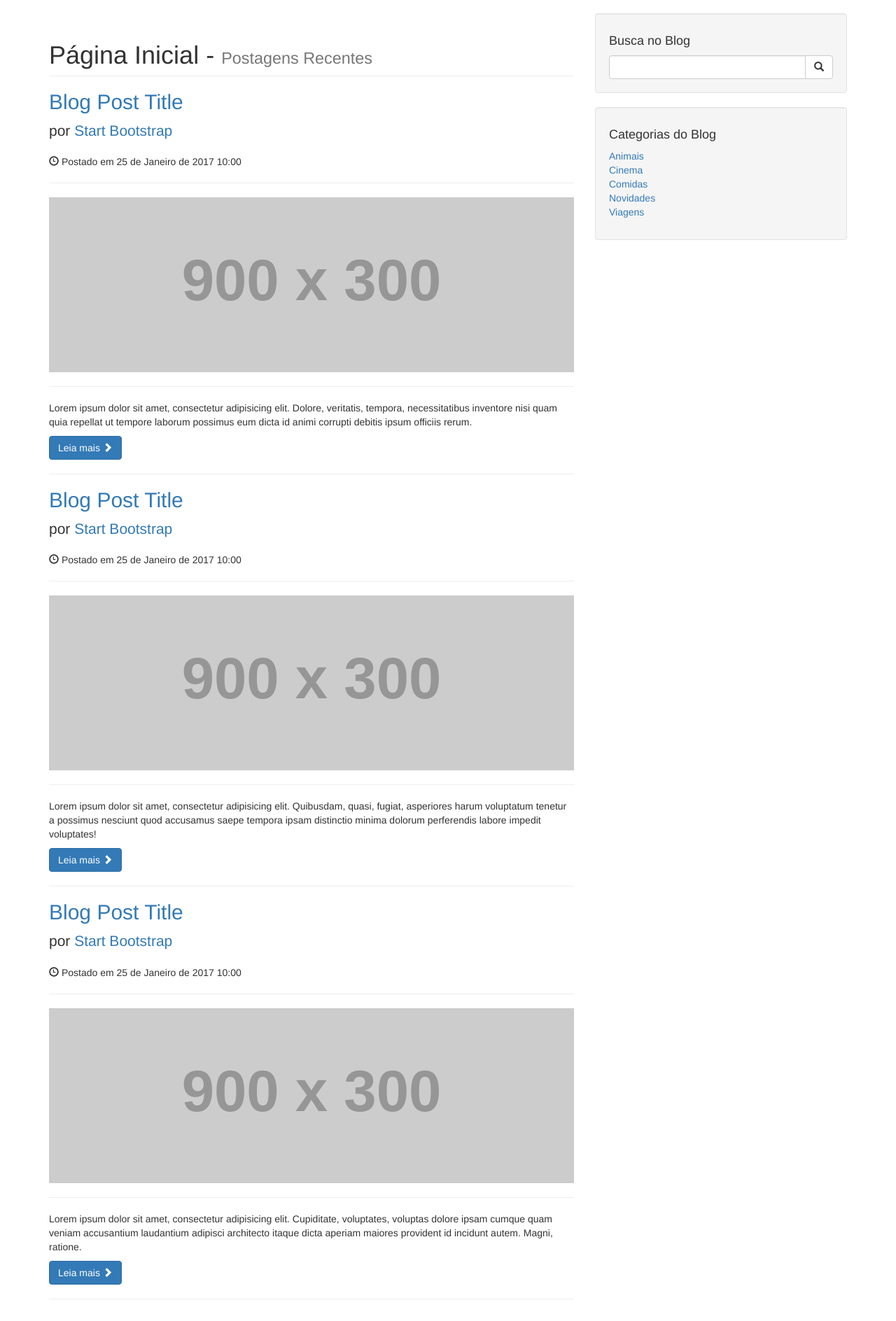
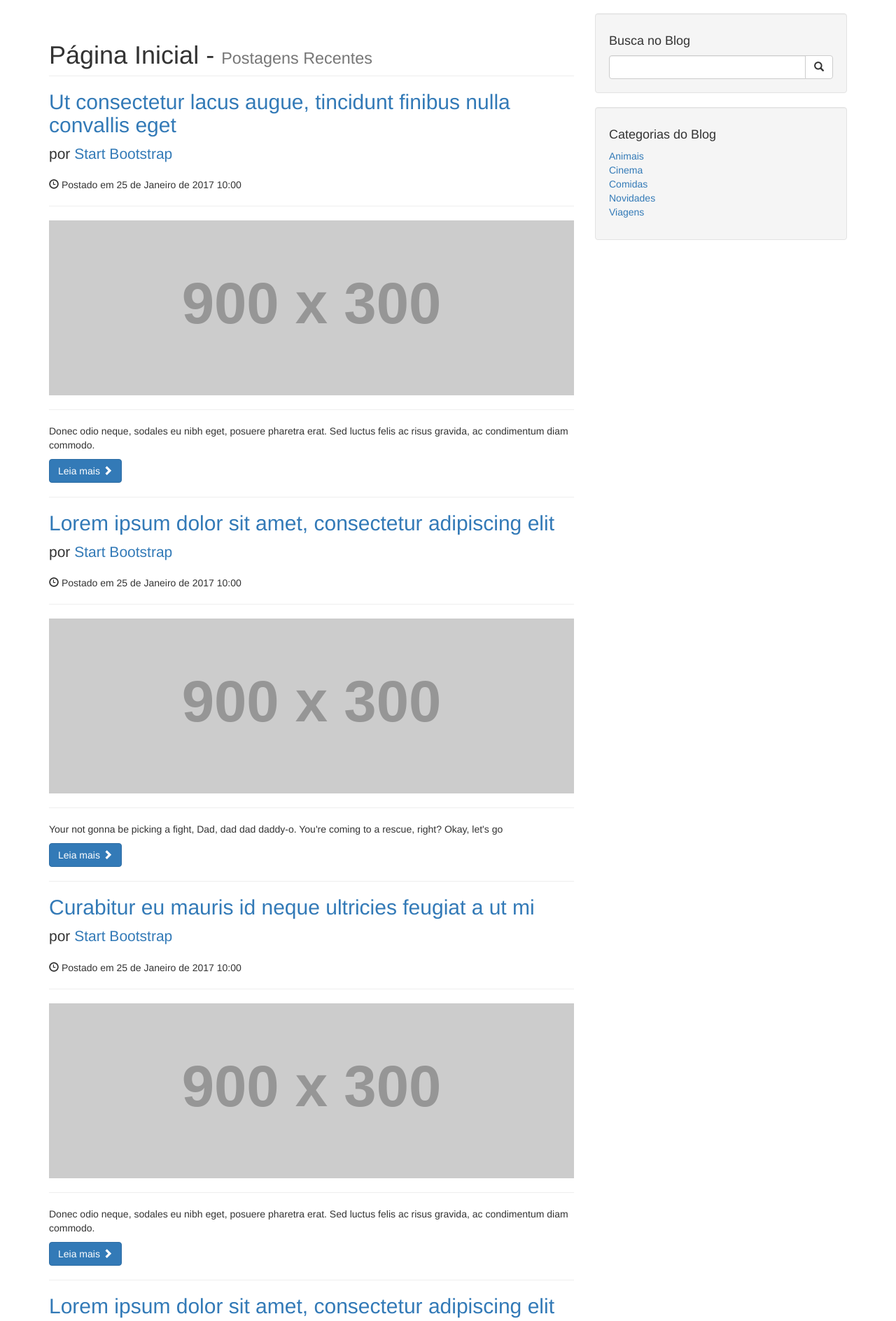
Before and after one commit to josemalcher/UDEMY-Programando-com-o-Framework-PHP-Codeigniter-3, a CodeIgniter app: page /workspace-criando-aplicacoes-web-com-o-framework-php-codeigniter-3/ in a window 1280 px wide. Shown: the part 51-1939 px from the top of the page at 70% size. Run offline with CodeIgniter, Linux system fonts and the light colour scheme; data comes from the database, SQL or seed files in the repository; grey boxes labelled with a size stand in for pictures from a placeholder-image service; some libraries are stand-ins or nearby versions.

Commit message:
19. Criando a área de destaque de publicações na Home de nosso Blog - Criação do Model de postagem. - Adição da dados no controller Home para apresentar as informações de destaque. - Adição do laço de postagem na view home.

```diff
--- a/application/controllers/Home.php
+++ b/application/controllers/Home.php
@@ -13,6 +13,9 @@ class Home extends CI_Controller
     {
         $dados['categorias'] = $this->categorias;
 
+        $this->load->model('publicacoes_model','modelpublicacoes');
+        $dados['postagem'] = $this->modelpublicacoes->destaques_home();
+
         $this->load->view('frontend/template/html-header', $dados);
         $this->load->view('frontend/template/header');
         $this->load->view('frontend/home');
--- /dev/null
+++ b/application/models/Publicacoes_model.php
@@ -0,0 +1,25 @@
+<?php defined('BASEPATH') OR exit('No direct script access allowed');
+
+class Publicacoes_model extends CI_Model {
+
+    public $id;
+    public $categoria;
+    public $titulo;
+    public $subtitulo;
+    public $conteuto;
+    public $data;
+    public $img;
+    public $user;
+
+    public function __construct()
+    {
+        parent::__construct();
+    }
+
+    public function destaques_home(){
+        $this->db->limit(4);
+        $this->db->order_by('data','DESC');
+        return $this->db->get('postagens')->result();
+    }
+
+}
--- a/application/views/frontend/home.php
+++ b/application/views/frontend/home.php
@@ -1,4 +1,3 @@
-
 <!-- Page Content -->
 <div class="container">
 
@@ -12,9 +11,11 @@
                 <small>Postagens Recentes</small>
             </h1>
 
-            <!-- First Blog Post -->
+            <?php
+            foreach ($postagem as $destaque) {
+                ?>
                 <h2>
-                <a href="#">Blog Post Title</a>
+                    <a href="<?php echo base_url('postagem/' . $destaque->id . '/' . limpar($destaque->titulo)) ?>"><?php echo $destaque->titulo; ?></a>
                 </h2>
                 <p class="lead">
                     por <a href="index.php">Start Bootstrap</a>
@@ -23,41 +24,16 @@
                 <hr>
                 <img class="img-responsive" src="http://placehold.it/900x300" alt="">
                 <hr>
-            <p>Lorem ipsum dolor sit amet, consectetur adipisicing elit. Dolore, veritatis, tempora, necessitatibus inventore nisi quam quia repellat ut tempore laborum possimus eum dicta id animi corrupti debitis ipsum officiis rerum.</p>
-            <a class="btn btn-primary" href="#">Leia mais <span class="glyphicon glyphicon-chevron-right"></span></a>
+                <p><?php echo $destaque->subtitulo ?></p>
+                <a class="btn btn-primary"
+                   href="<?php echo base_url('postagem/' . $destaque->id . '/' . limpar($destaque->titulo)) ?>">Leia
+                    mais <span
+                            class="glyphicon glyphicon-chevron-right"></span></a>
 
                 <hr>
+                <?php
+            }
+            ?>
 
-            <!-- Second Blog Post -->
-            <h2>
-                <a href="#">Blog Post Title</a>
-            </h2>
-            <p class="lead">
-                por <a href="index.php">Start Bootstrap</a>
-            </p>
-            <p><span class="glyphicon glyphicon-time"></span> Postado em 25 de Janeiro de 2017 10:00</p>
-            <hr>
-            <img class="img-responsive" src="http://placehold.it/900x300" alt="">
-            <hr>
-            <p>Lorem ipsum dolor sit amet, consectetur adipisicing elit. Quibusdam, quasi, fugiat, asperiores harum voluptatum tenetur a possimus nesciunt quod accusamus saepe tempora ipsam distinctio minima dolorum perferendis labore impedit voluptates!</p>
-            <a class="btn btn-primary" href="#">Leia mais <span class="glyphicon glyphicon-chevron-right"></span></a>
-
-            <hr>
-
-            <!-- Third Blog Post -->
-            <h2>
-                <a href="#">Blog Post Title</a>
-            </h2>
-            <p class="lead">
-                por <a href="index.php">Start Bootstrap</a>
-            </p>
-            <p><span class="glyphicon glyphicon-time"></span> Postado em 25 de Janeiro de 2017 10:00</p>
-            <hr>
-            <img class="img-responsive" src="http://placehold.it/900x300" alt="">
-            <hr>
-            <p>Lorem ipsum dolor sit amet, consectetur adipisicing elit. Cupiditate, voluptates, voluptas dolore ipsam cumque quam veniam accusantium laudantium adipisci architecto itaque dicta aperiam maiores provident id incidunt autem. Magni, ratione.</p>
-            <a class="btn btn-primary" href="#">Leia mais <span class="glyphicon glyphicon-chevron-right"></span></a>
-
-            <hr>
 
         </div>
```
Also changed, not shown: README.md. Lines whose indentation alone changed are shown as unchanged.
